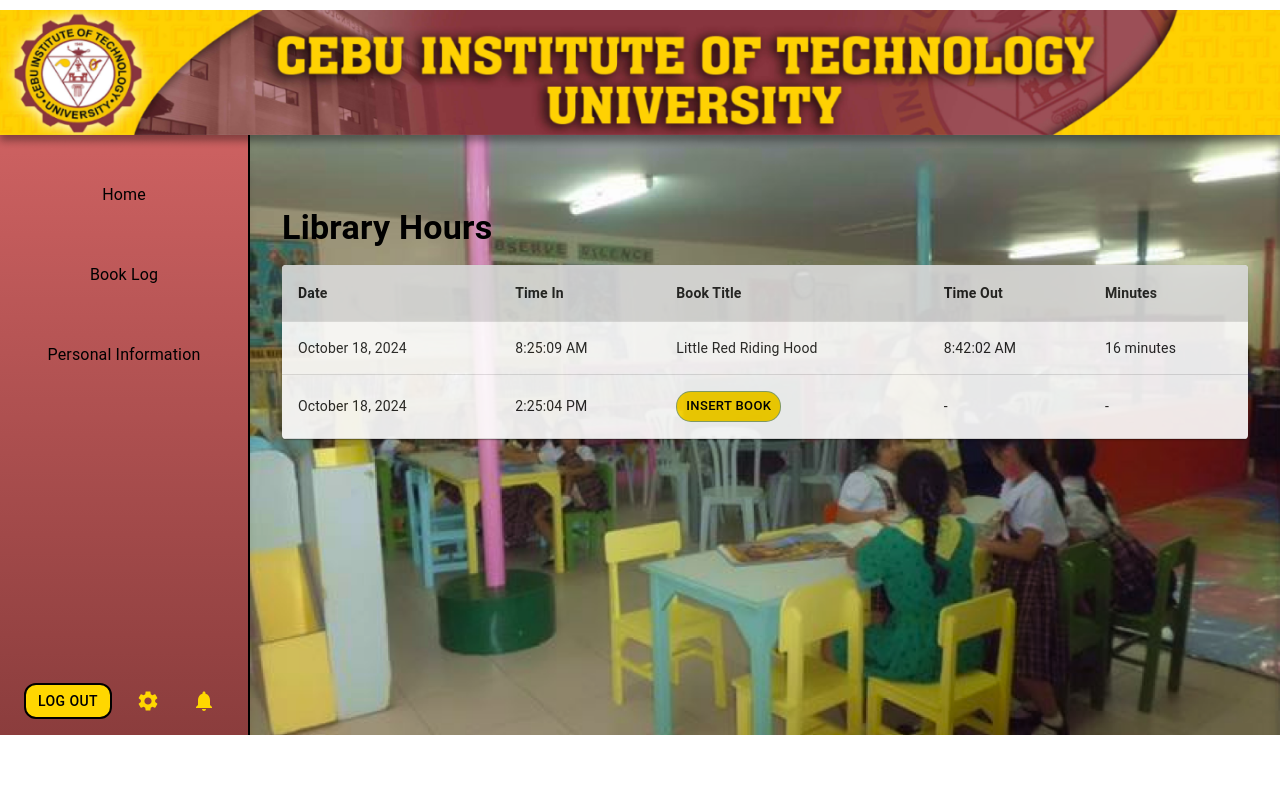
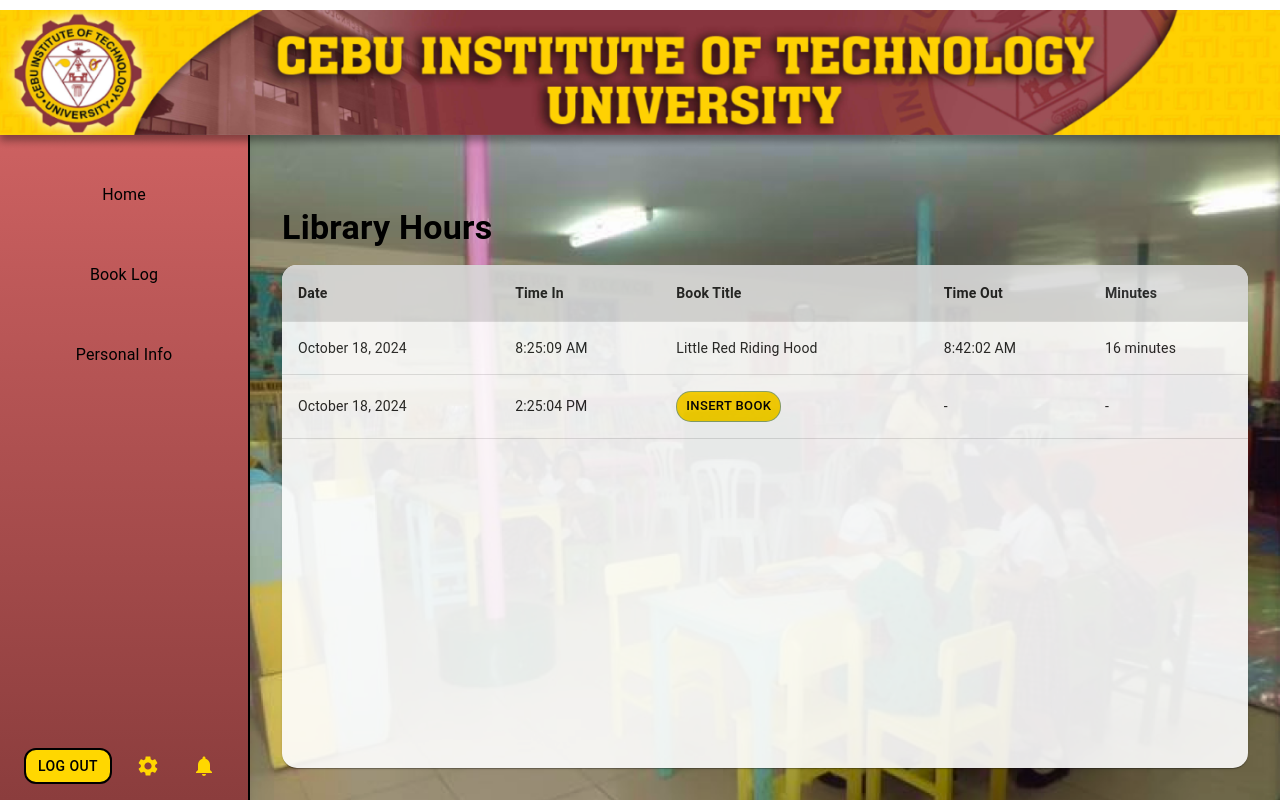
Before and after one commit to EJhub/WildTrack, a React (Vite) app: page /studentDashboard/TimeRemaining/Addbook in a window 1280 px wide. Built offline with nearby package versions, Linux system fonts and the light colour scheme.

Commit message:
utilize view

```diff
--- a/src/components/Student/StudentBookLog.jsx
+++ b/src/components/Student/StudentBookLog.jsx
@@ -17,7 +17,6 @@ import FilterListIcon from '@mui/icons-material/FilterList';
 import SortByAlphaIcon from '@mui/icons-material/SortByAlpha';
 
 const BookLog = () => {
-
   const bookLogs = [
     { title: 'Little Red Riding Hood', author: 'Charles Perrault', accessionNumber: 'LB0001', dateRead: 'October 18, 2024', rating: '★★★★☆' },
     { title: 'Book Title 2', author: 'Author 2', accessionNumber: '67890', dateRead: 'October 17, 2024', rating: '★★★☆☆' },
@@ -27,13 +26,45 @@ const BookLog = () => {
   return (
     <>
       <NavBar />
-      <Box sx={{ display: 'flex' }}>
+      <Box sx={{ display: 'flex', height: '100vh' }}>
         <SideBar />
-        <Box sx={{ padding: 4, flexGrow: 1, backgroundImage: 'url("/studentbackground.png")', backgroundSize: 'cover', backgroundPosition: 'center' }}>
-          <Box sx={{ display: 'flex', flexDirection: 'column', alignItems: 'flex-start', marginBottom: 3 }}>
-            <Typography variant="h4" sx={{ color: '#000', fontWeight: 'bold', marginBottom: 2, paddingTop: 5}}>Book Log</Typography>
+        <Box
+          sx={{
+            padding: 4,
+            flexGrow: 1,
+            backgroundImage: 'url("/studentbackground.png")',
+            backgroundSize: 'cover',
+            backgroundPosition: 'center',
+            overflow: 'auto',
+          }}
+        >
+          <Box
+            sx={{
+              display: 'flex',
+              justifyContent: 'space-between',
+              alignItems: 'center',
+              marginBottom: 3,
+            }}
+          >
+            <Typography
+              variant="h4"
+              sx={{
+                color: '#000',
+                fontWeight: 'bold',
+                textAlign: 'left',
+              }}
+            >
+              Book Log
+            </Typography>
+          </Box>
 
-            {/* Search bar positioned below the title and aligned to the left */}
+          <Box
+            sx={{
+              display: 'flex',
+              alignItems: 'center',
+              marginBottom: 2,
+            }}
+          >
             <TextField
               variant="outlined"
               placeholder="Type here..."
@@ -41,8 +72,8 @@ const BookLog = () => {
               sx={{
                 backgroundColor: '#fff',
                 borderRadius: '15px',
-                width: '250px',
-                marginBottom: 2,
+                width: { xs: '100%', sm: '360px' },
+                marginRight: 2,
               }}
               InputProps={{
                 startAdornment: (
@@ -60,9 +91,17 @@ const BookLog = () => {
             />
           </Box>
 
-          <TableContainer component={Paper} sx={{ opacity: 0.9, borderRadius: "10px" }}>
-            <Table aria-label="book log table">
-              <TableHead sx={{ backgroundColor: '#D9D9D9'}}>
+          <TableContainer
+            component={Paper}
+            sx={{
+              opacity: 0.9,
+              borderRadius: '10px',
+              maxHeight: 'calc(100vh - 200px)',
+              overflow: 'auto',
+            }}
+          >
+            <Table stickyHeader>
+              <TableHead sx={{ backgroundColor: '#D9D9D9' }}>
                 <TableRow>
                   <TableCell sx={{ fontWeight: 'bold' }}>BOOK TITLE</TableCell>
                   <TableCell sx={{ fontWeight: 'bold' }}>AUTHOR</TableCell>
--- a/src/components/Student/StudentLibraryHours.jsx
+++ b/src/components/Student/StudentLibraryHours.jsx
@@ -41,50 +41,71 @@ const StudentLibraryHours = () => {
   return (
     <>
       <NavBar />
-      <Box sx={{ display: 'flex' }}>
+      <Box sx={{ display: 'flex', height: '100vh' }}>
         <SideBar />
-        <Box sx={{ padding: 4, flexGrow: 1, backgroundImage: 'url("/studentbackground.png")', backgroundSize: 'cover', backgroundPosition: 'center' }}>
         <Box
           sx={{
+            padding: 4,
+            flexGrow: 1,
             display: 'flex',
-              justifyContent: 'space-between',
-              alignItems: 'center',
-              marginBottom: 2,
+            flexDirection: 'column',
+            backgroundImage: 'url("/studentbackground.png")',
+            backgroundSize: 'cover',
+            backgroundPosition: 'center',
+            overflow: 'hidden', // Prevents unnecessary overflow
           }}
         >
-            <Typography variant="h4" sx={{ color: '#000', fontWeight: 'bold', paddingTop: 5 }}>Library Hours</Typography>
+          {/* Header */}
+          <Box sx={{ display: 'flex', justifyContent: 'space-between', alignItems: 'center', marginBottom: 2 }}>
+            <Typography variant="h4" sx={{ color: '#000', fontWeight: 'bold', paddingTop: 5 }}>
+              Library Hours
+            </Typography>
           </Box>
 
-          <TableContainer component={Paper} sx={{ opacity: 0.9 }}>
-            <Table aria-label="library hours table">
+          {/* Table Container */}
+          <TableContainer
+            component={Paper}
+            sx={{
+              flexGrow: 1,
+              opacity: 0.9,
+              borderRadius: '15px',
+              overflow: 'auto', // Allows scrolling if the content exceeds the container
+            }}
+          >
+            <Table stickyHeader aria-label="library hours table">
               <TableHead>
-              <TableRow sx={{ backgroundColor: "#D9D9D9" }}>
-                <TableCell sx={{ fontWeight: 'bold' }}>Date</TableCell>
-                <TableCell sx={{ fontWeight: 'bold' }}>Time In</TableCell>
-                <TableCell sx={{ fontWeight: 'bold' }}>Book Title</TableCell>
-                <TableCell sx={{ fontWeight: 'bold' }}>Time Out</TableCell>
-                <TableCell sx={{ fontWeight: 'bold' }}>Minutes</TableCell>
+                <TableRow>
+                  <TableCell sx={{backgroundColor: "#D9D9D9", fontWeight: 'bold' }}>Date</TableCell>
+                  <TableCell sx={{backgroundColor: "#D9D9D9", fontWeight: 'bold' }}>Time In</TableCell>
+                  <TableCell sx={{backgroundColor: "#D9D9D9", fontWeight: 'bold' }}>Book Title</TableCell>
+                  <TableCell sx={{backgroundColor: "#D9D9D9", fontWeight: 'bold' }}>Time Out</TableCell>
+                  <TableCell sx={{backgroundColor: "#D9D9D9", fontWeight: 'bold' }}>Minutes</TableCell>
                 </TableRow>
               </TableHead>
-
               <TableBody>
                 {students.map((student, index) => (
                   <TableRow key={index}>
                     <TableCell>{student.date}</TableCell>
                     <TableCell>{student.timeIn}</TableCell>
                     <TableCell>
-                      {student.bookTitle ? student.bookTitle : (
+                      {student.bookTitle ? (
+                        student.bookTitle
+                      ) : (
                         <Button
                           variant="outlined"
                           size="small"
                           onClick={handleClickOpen}
-                          sx={{ backgroundColor: '#FFD700', color: '#000', borderRadius:'15px', '&:hover': { backgroundColor: '#FFC107' } }}
+                          sx={{
+                            backgroundColor: '#FFD700',
+                            color: '#000',
+                            borderRadius: '15px',
+                            '&:hover': { backgroundColor: '#FFC107' },
+                          }}
                         >
                           Insert Book
                         </Button>
                       )}
                     </TableCell>
-
                     <TableCell>{student.timeOut}</TableCell>
                     <TableCell>{student.minutes}</TableCell>
                   </TableRow>
@@ -95,7 +116,7 @@ const StudentLibraryHours = () => {
         </Box>
       </Box>
 
-      {/* Popup Form Component */}
+      {/* Popup Form */}
       <Addbook open={open} handleClose={handleClose} handleSubmit={handleSubmit} />
     </>
   );
--- a/src/components/Student/StudentPersonalInfo.jsx
+++ b/src/components/Student/StudentPersonalInfo.jsx
@@ -17,41 +17,100 @@ const PersonalInformation = () => {
   return (
     <>
       <NavBar />
-      <Box sx={{ display: 'flex' }}>
+      <Box sx={{ display: 'flex', height: '100vh' }}>
         <SideBar />
-        <Box sx={{ padding: 3, flexGrow: 1, backgroundImage: 'url("/studentbackground.png")', backgroundSize: 'cover', backgroundPosition: 'center' }}>
-          <Box component={Paper} sx={{ backgroundColor: 'rgba(139, 61, 61, 0.8)', padding: 4, borderRadius: 2, maxWidth: 400, margin: 'auto', textAlign: 'center' }}>
-            <Typography variant="h4" sx={{ color: '#000', fontWeight: 'bold', marginBottom: 2 }}>Personal Information</Typography>
+        <Box
+          sx={{
+            flexGrow: 1,
+            padding: 3,
+            backgroundImage: 'url("/studentbackground.png")',
+            backgroundSize: 'cover',
+            backgroundPosition: 'center',
+            display: 'flex',
+            justifyContent: 'center',
+            alignItems: 'center',
+          }}
+        >
+          <Paper
+            sx={{
+              backgroundColor: 'rgba(139, 61, 61, 0.8)',
+              padding: 4,
+              borderRadius: 2,
+              maxWidth: 400,
+              width: '90%', // Ensures responsiveness
+              textAlign: 'center',
+            }}
+          >
+            <Typography variant="h4" sx={{ color: '#000', fontWeight: 'bold', marginBottom: 2 }}>
+              Personal Information
+            </Typography>
             <Avatar
               alt={userInfo.name}
               src={userInfo.image}
-              sx={{ width: 150, height: 150, borderRadius: '10px', margin: 'auto', marginBottom: 2 }}
+              sx={{
+                width: 150,
+                height: 150,
+                borderRadius: '10px',
+                margin: 'auto',
+                marginBottom: 2,
+
+              }}
             />
             <Box sx={{ marginBottom: 2 }}>
-              <Typography variant="body1" sx={{ color: '#000', marginBottom: 1, textAlign: 'left', marginLeft: 5}}>
+              <Typography variant="body1" sx={{ color: '#000', marginBottom: 1, textAlign: 'left' }}>
                 Name:
               </Typography>
-              <Box component="div" sx={{ backgroundColor: '#fff', borderRadius: '5px', padding: 1, textAlign: 'center', marginX: 'auto', width: '300px', height: '25px' }}>
+              <Box
+                component="div"
+                sx={{
+                  backgroundColor: '#fff',
+                  borderRadius: '5px',
+                  padding: 1,
+                  textAlign: 'center',
+                  width: '100%',
+                  boxShadow: '0px 2px 4px rgba(0, 0, 0, 0.2)',
+                }}
+              >
                 {userInfo.name}
               </Box>
             </Box>
             <Box sx={{ marginBottom: 2 }}>
-              <Typography variant="body1" sx={{ color: '#000', marginBottom: 1, textAlign: 'left', marginLeft: 5 }}>
+              <Typography variant="body1" sx={{ color: '#000', marginBottom: 1, textAlign: 'left' }}>
                 ID Number:
               </Typography>
-              <Box component="div" sx={{ backgroundColor: '#fff', borderRadius: '5px', padding: 1, textAlign: 'center', marginX: 'auto', width: '300px', height: '25px' }}>
+              <Box
+                component="div"
+                sx={{
+                  backgroundColor: '#fff',
+                  borderRadius: '5px',
+                  padding: 1,
+                  textAlign: 'center',
+                  width: '100%',
+                  boxShadow: '0px 2px 4px rgba(0, 0, 0, 0.2)',
+                }}
+              >
                 {userInfo.idNumber}
               </Box>
             </Box>
             <Box>
-              <Typography variant="body1" sx={{ color: '#000', marginBottom: 1, textAlign: 'left', marginLeft: 5 }}>
+              <Typography variant="body1" sx={{ color: '#000', marginBottom: 1, textAlign: 'left' }}>
                 Grade Level:
               </Typography>
-              <Box component="div" sx={{ backgroundColor: '#fff', borderRadius: '5px', padding: 1, textAlign: 'center', marginX: 'auto', width: '300px', height: '25px' }}>
+              <Box
+                component="div"
+                sx={{
+                  backgroundColor: '#fff',
+                  borderRadius: '5px',
+                  padding: 1,
+                  textAlign: 'center',
+                  width: '100%',
+                  boxShadow: '0px 2px 4px rgba(0, 0, 0, 0.2)',
+                }}
+              >
                 {userInfo.gradeLevel}
               </Box>
             </Box>
-          </Box>
+          </Paper>
         </Box>
       </Box>
     </>
--- a/src/components/Student/components/SideBar.jsx
+++ b/src/components/Student/components/SideBar.jsx
@@ -1,13 +1,13 @@
 import React from 'react';
-import { List, ListItem, ListItemText, Box, Button } from '@mui/material';
+import { List, ListItem, ListItemText, Box, Button, useMediaQuery } from '@mui/material';
 import { Link, useLocation } from 'react-router-dom';
 import SettingsIcon from '@mui/icons-material/Settings';
 import NotificationsIcon from '@mui/icons-material/Notifications';
 
 const SideBar = () => {
   const location = useLocation();
+  const isSmallScreen = useMediaQuery('(max-width:600px)'); // Adjust for screens smaller than 600px
 
-  // Helper function to get styles for active and inactive list items
   const getListItemStyles = (path) => ({
     paddingY: '1.5rem',
     color: '#000',
@@ -28,7 +28,7 @@ const SideBar = () => {
         height: '0',
         borderTop: '20px solid transparent',
         borderBottom: '20px solid transparent',
-        borderLeft: '30px solid #CD6161', // Arrow color matching the sidebar
+        borderLeft: '30px solid #CD6161',
       },
     }),
   });
@@ -36,8 +36,8 @@ const SideBar = () => {
   return (
     <Box
       sx={{
-        width: '250px',
-        height: '600px',
+        width: isSmallScreen ? '80px' : '250px',
+        height: 'auto',
         background: 'linear-gradient(to bottom, #CD6161, #8B3D3D)',
         padding: '0px',
         boxSizing: 'border-box',
@@ -50,36 +50,35 @@ const SideBar = () => {
       <List component="nav" sx={{ flexGrow: 1, paddingTop: '20px' }}>
         <ListItem button component={Link} to="/studentDashboard/TimeRemaining" sx={getListItemStyles('/studentDashboard/TimeRemaining')}>
           <ListItemText
-            primary="Home"
+            primary={isSmallScreen ? 'H' : 'Home'}
             primaryTypographyProps={{
               align: 'center',
-              fontWeight: location.pathname === '/studentDashboard/TimeRemaining' ? 'bold' : 'normal'
+              fontWeight: location.pathname === '/studentDashboard/TimeRemaining' ? 'bold' : 'normal',
             }}
           />
         </ListItem>
 
         <ListItem button component={Link} to="/studentDashboard/booklog" sx={getListItemStyles('/studentDashboard/booklog')}>
           <ListItemText
-            primary="Book Log"
+            primary={isSmallScreen ? 'B' : 'Book Log'}
             primaryTypographyProps={{
               align: 'center',
-              fontWeight: location.pathname === '/studentDashboard/booklog' ? 'bold' : 'normal'
+              fontWeight: location.pathname === '/studentDashboard/booklog' ? 'bold' : 'normal',
             }}
           />
         </ListItem>
 
         <ListItem button component={Link} to="/studentDashboard/personalInfo" sx={getListItemStyles('/studentDashboard/personalInfo')}>
           <ListItemText
-            primary="Personal Information"
+            primary={isSmallScreen ? 'P' : 'Personal Info'}
             primaryTypographyProps={{
               align: 'center',
-              fontWeight: location.pathname === '/studentDashboard/personalInfo' ? 'bold' : 'normal'
+              fontWeight: location.pathname === '/studentDashboard/personalInfo' ? 'bold' : 'normal',
             }}
           />
         </ListItem>
       </List>
 
-      {/* Footer section for icons */}
       <Box
         sx={{
           display: 'flex',
@@ -94,7 +93,7 @@ const SideBar = () => {
           sx={{
             backgroundColor: '#FFD700',
             color: '#000',
-            border: "solid 2px",
+            border: 'solid 2px',
             borderRadius: '12px',
             padding: '4px 12px',
             minWidth: 'auto',
```
Lines whose indentation alone changed are shown as unchanged.
